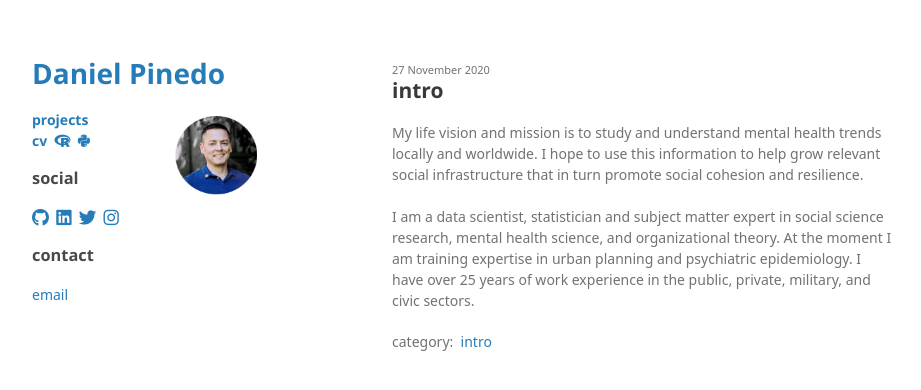
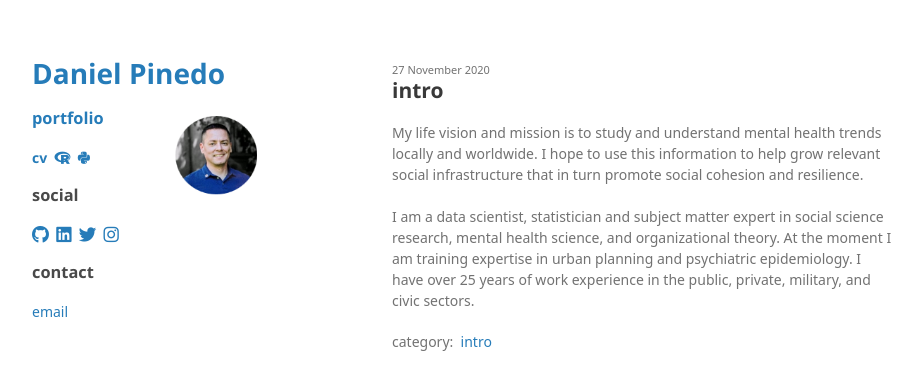
Before and after one commit to odenipinedo/odenipinedo.github.io, a Jekyll site: the page built from index.html, in a window 1280 px wide. Shown: the top 390 px of the page, without its empty margins (178-1099 px from the left). Built offline with Jekyll 4.4.1, drawn with Linux system fonts in a browser that asks for light colours; nearby versions of some CDN libraries; some web fonts are replaced; the repository's description, which GitHub fills in, is left out.

Commit message:
Update head.html

```diff
--- a/_includes/head.html
+++ b/_includes/head.html
@@ -2,10 +2,8 @@
 <div class="row">
   <div class="column">
     <div class="bottom">
+      <h3><a href="/projects">portfolio</h3>
       <div class="list-group">
-        <a href="/projects" class = "btn">
-          <b>projects</b><br>
-        </a>
         <a href="/cv" class="btn">
           <b>cv</b>&nbsp;
         </a>
```
